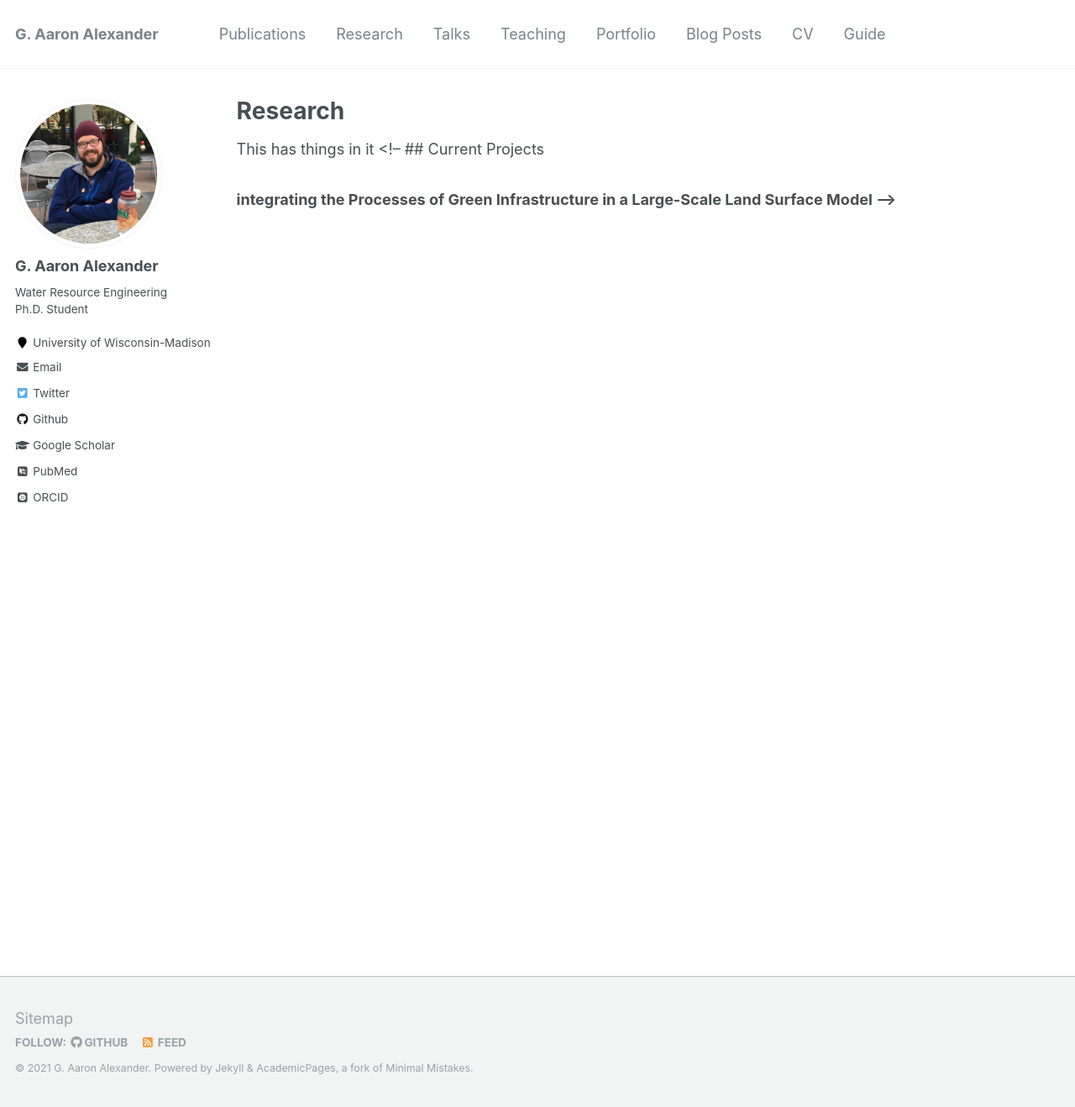
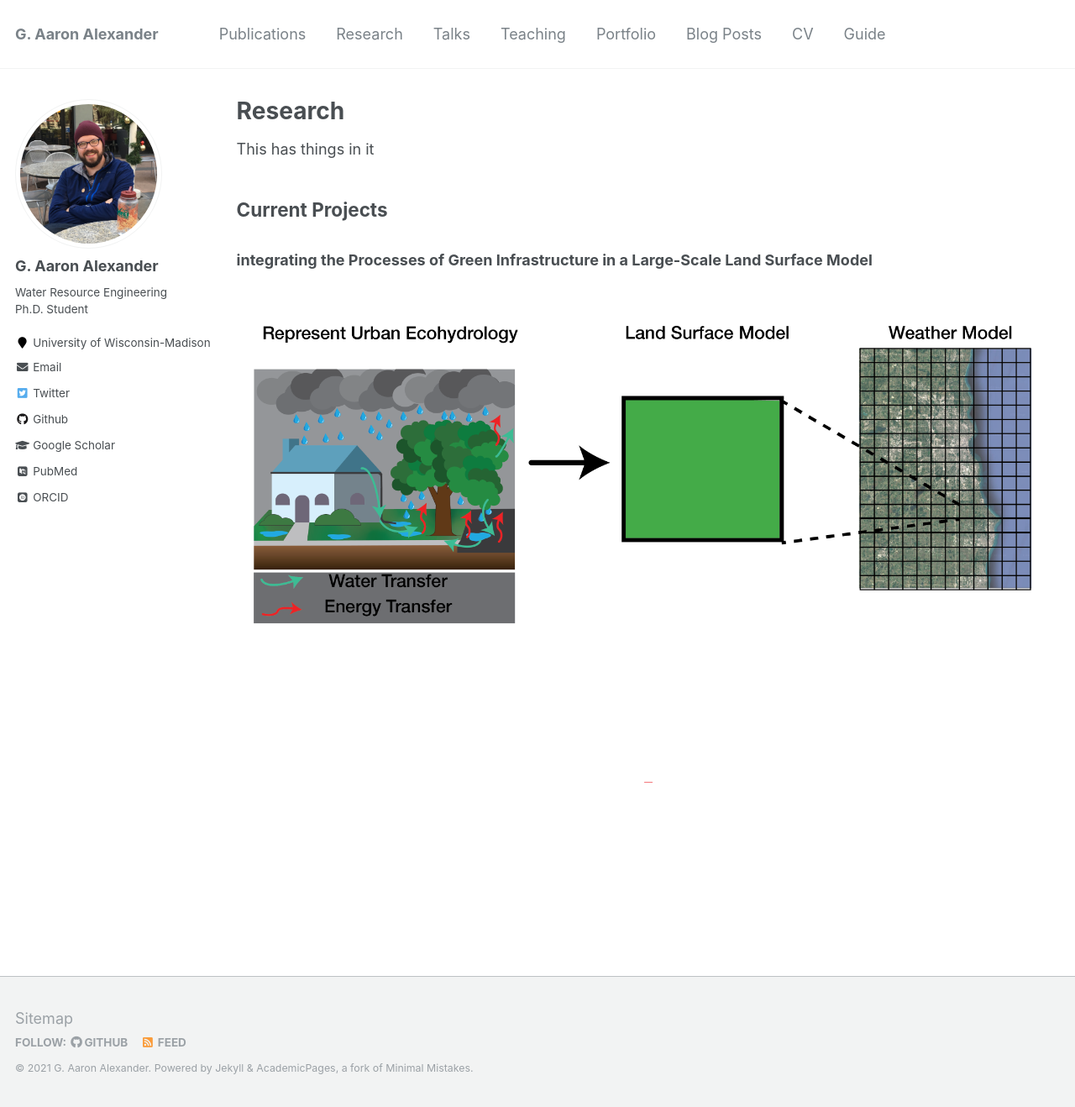
Before and after one commit to GAaronAlexander/gaaronalexander.github.io, a Jekyll site: the page built from _pages/research.md, in a window 1280 px wide and 1318 px high. Shown: the whole window at 84% size. Built offline with Jekyll 4.4.1, drawn with Linux system fonts in a browser that asks for light colours; some web fonts are replaced.

Commit message:
config research added

```diff
--- a/_pages/research.md
+++ b/_pages/research.md
@@ -5,17 +5,17 @@
 author_profile: true
 ---
 This has things in it
-<!-- ## Current Projects
+## Current Projects
 
-### integrating the Processes of Green Infrastructure in a Large-Scale Land Surface Model -->
+### integrating the Processes of Green Infrastructure in a Large-Scale Land Surface Model
 
-<!-- ![Test Image](/images/conceptual_model_v4_simple_title-01.png) -->
+![Test Image](/images/conceptual_model_v4_simple_title-01.png)
 
 
-{% include base_path %}
+<!-- {% include base_path %}
 
 {% assign ordered_pages = site.research | sort:"order_number" %}
 
 {% for post in ordered_pages %}
   {% include archive-single.html type="grid" %}
-{% endfor %}
+{% endfor %} -->
```
